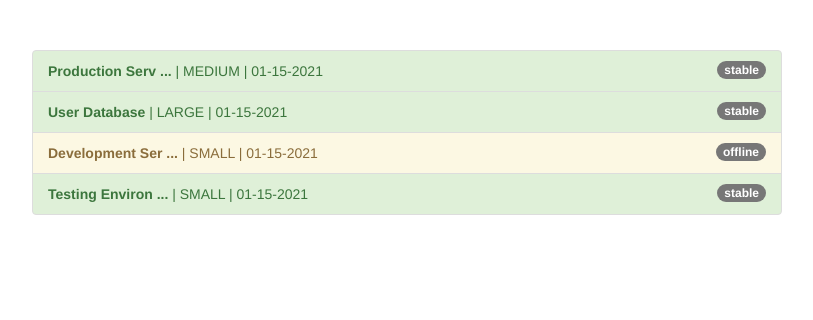
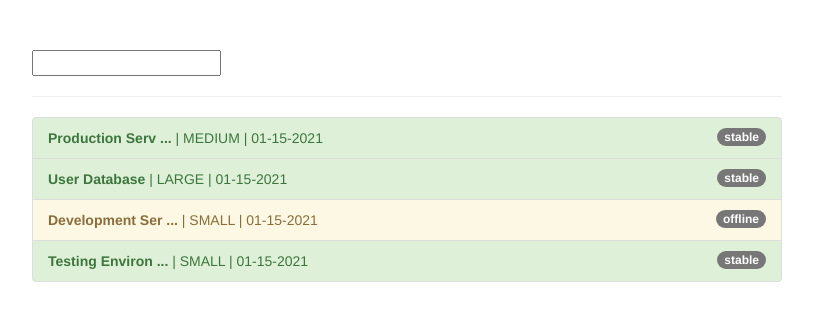
Before and after one commit to dockerlead/angular-pipes-poc, an Angular app: page / in a window 1280 px wide. Shown: the top 320 px of the page, without its empty margins (233-1046 px from the left). Built offline with nearby package versions, Linux system fonts and the light colour scheme.

Commit message:
:sparkles:Add filter pipe

```diff
--- a/src/app/app.component.html
+++ b/src/app/app.component.html
@@ -1,10 +1,15 @@
 <div class="container">
   <div class="row">
     <div class="col-xs-12 col-sm-10 col-md-8 col-sm-offset-1 col-md-offset-2">
+      <input
+        type="text"
+        [(ngModel)]="filteredStatus"
+      >
+      <hr>
       <ul class="list-group">
         <li
           class="list-group-item"
-          *ngFor="let server of servers"
+          *ngFor="let server of servers | filter:filteredStatus:'status'"
           [ngClass]="getStatusClasses(server)">
           <span
             class="badge">
--- a/src/app/app.component.ts
+++ b/src/app/app.component.ts
@@ -32,6 +32,8 @@
       started: new Date(2021, 0, 15)
     }
   ];
+  filteredStatus='';
+
   getStatusClasses(server: {instanceType: string, name: string, status: string, started: Date}) {
     return {
       'list-group-item-success': server.status === 'stable',
--- a/src/app/app.module.ts
+++ b/src/app/app.module.ts
@@ -4,12 +4,14 @@
 
 
 import { AppComponent } from './app.component';
-import {ShortenPipe} from './shorten.pipe';
+import { ShortenPipe } from './shorten.pipe';
+import { FilterPipe } from './filter.pipe';
 
 @NgModule({
   declarations: [
     AppComponent,
     ShortenPipe,
+    FilterPipe,
   ],
   imports: [
     BrowserModule,
--- /dev/null
+++ b/src/app/filter.pipe.ts
@@ -0,0 +1,21 @@
+import { Pipe, PipeTransform } from '@angular/core';
+
+@Pipe({
+  name: 'filter'
+})
+export class FilterPipe implements PipeTransform {
+
+  transform(value: unknown[], filterString: string, propName: string): unknown {
+    if (value.length === 0 || filterString === '') {
+      return value;
+    }
+    const resultArray = [];
+    for (const item of value) {
+      if (item[propName] === filterString) {
+        resultArray.push(item);
+      }
+    }
+    return resultArray;
+  }
+
+}
```
